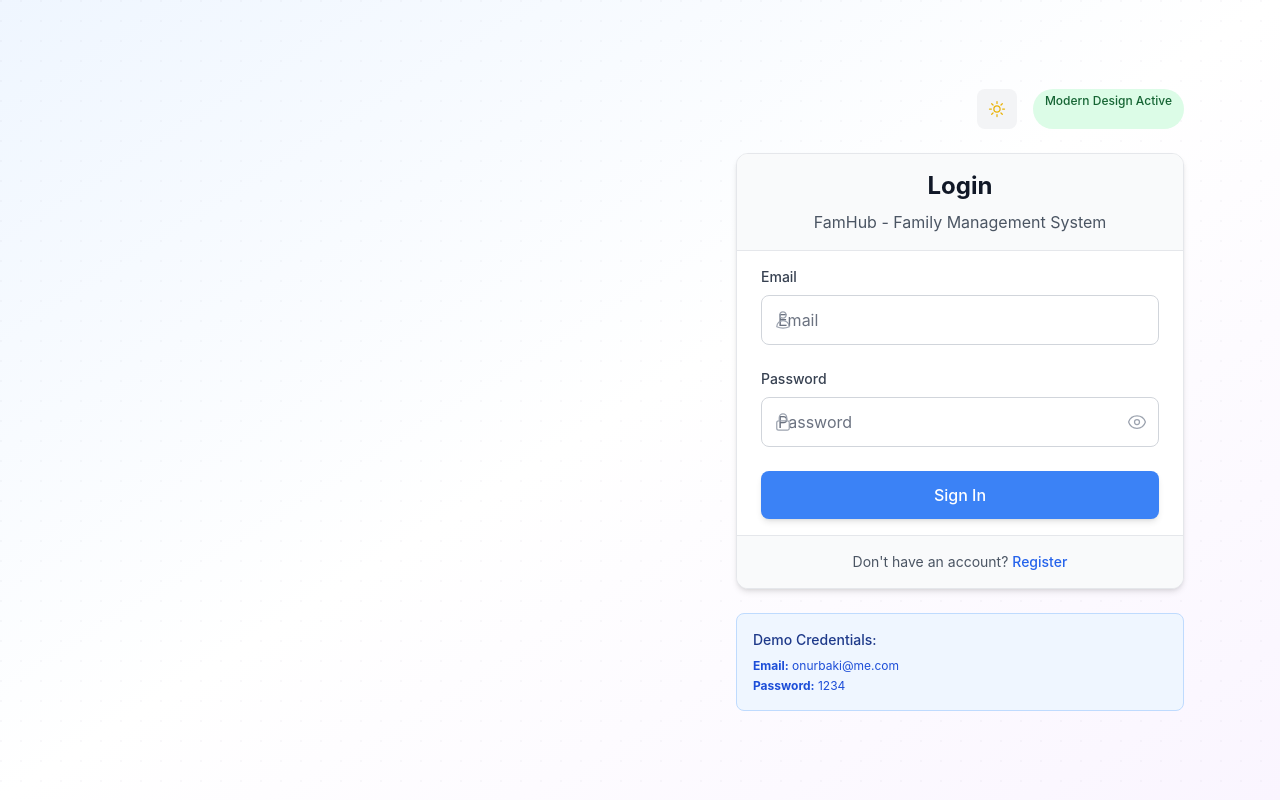
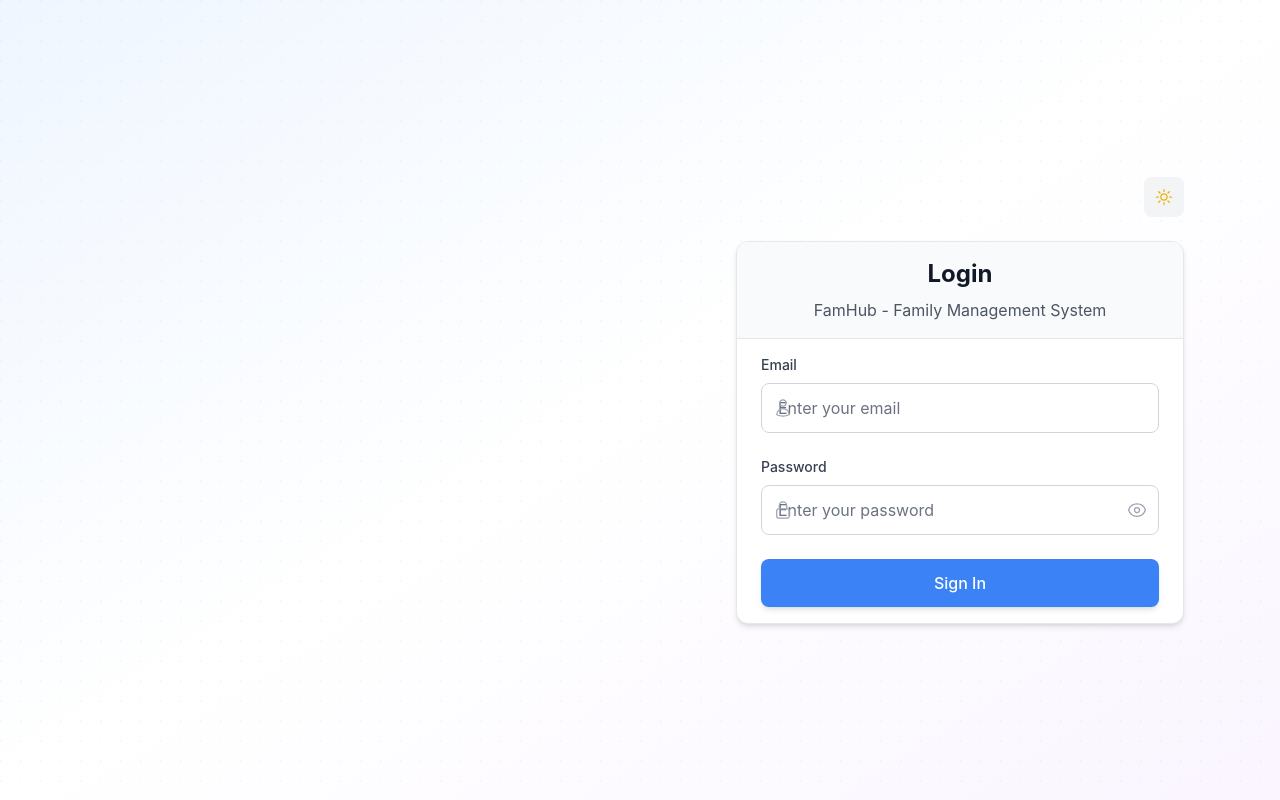
Before and after one commit to cOsMiCTr/famhub-family-management, a React (Vite) app in the folder client/: page /login in a window 1280 px wide. Built offline with nearby package versions, Linux system fonts and the light colour scheme.

Commit message:
Clean up login page: remove register link, fix placeholders, remove badge and demo credentials

```diff
--- a/client/src/pages/LoginPage.tsx
+++ b/client/src/pages/LoginPage.tsx
@@ -1,5 +1,5 @@
 import React, { useState } from 'react';
-import { Link, useNavigate } from 'react-router-dom';
+import { useNavigate } from 'react-router-dom';
 import { useTranslation } from 'react-i18next';
 import { useAuth } from '../contexts/AuthContext';
 import { useTheme } from '../contexts/ThemeContext';
@@ -42,8 +42,6 @@
     });
   };
 
-  console.log('LoginPage rendering with theme:', isDark);
-  console.log('LoginPage formData:', formData);
 
   return (
     <div className={`min-h-screen ${isDark ? 'dark bg-gray-900' : 'bg-gray-50'}`}>
@@ -71,27 +69,6 @@
               </div>
             </div>
 
-            <div className="space-y-6">
-              <div className="flex items-center space-x-4 p-4 bg-white dark:bg-gray-800 rounded-xl shadow-lg hover-lift">
-                <div className="h-12 w-12 bg-gradient-to-r from-green-400 to-blue-500 rounded-lg flex items-center justify-center">
-                  <UserIcon className="h-6 w-6 text-white" />
-                </div>
-                <div>
-                  <h3 className="font-semibold text-gray-900 dark:text-white">Multi-Household Support</h3>
-                  <p className="text-sm text-gray-600 dark:text-gray-300">Manage multiple families with ease</p>
-                </div>
-              </div>
-
-              <div className="flex items-center space-x-4 p-4 bg-white dark:bg-gray-800 rounded-xl shadow-lg hover-lift">
-                <div className="h-12 w-12 bg-gradient-to-r from-purple-400 to-pink-500 rounded-lg flex items-center justify-center">
-                  <LockClosedIcon className="h-6 w-6 text-white" />
-                </div>
-                <div>
-                  <h3 className="font-semibold text-gray-900 dark:text-white">Secure & Private</h3>
-                  <p className="text-sm text-gray-600 dark:text-gray-300">Your family data is protected</p>
-                </div>
-              </div>
-            </div>
           </div>
         </div>
 
@@ -112,9 +89,6 @@
               {/* Theme toggle */}
               <div className="flex justify-end mb-6">
                 <ThemeToggle />
-                <div className="ml-4 px-3 py-1 bg-green-100 dark:bg-green-900 text-green-800 dark:text-green-200 rounded-full text-xs font-medium">
-                  Modern Design Active
-                </div>
               </div>
 
               {/* Login form */}
@@ -151,7 +125,7 @@
                           autoComplete="email"
                           required
                           className="form-input pl-10"
-                          placeholder={t('auth.email')}
+                          placeholder="Enter your email"
                           value={formData.email}
                           onChange={handleChange}
                         />
@@ -173,7 +147,7 @@
                           autoComplete="current-password"
                           required
                           className="form-input pl-10 pr-10"
-                          placeholder={t('auth.password')}
+                          placeholder="Enter your password"
                           value={formData.password}
                           onChange={handleChange}
                         />
@@ -205,27 +179,8 @@
                   </form>
                 </div>
 
-                <div className="card-footer">
-                  <p className="text-center text-sm text-gray-600 dark:text-gray-300">
-                    Don't have an account?{' '}
-                    <Link
-                      to="/register"
-                      className="font-medium text-blue-600 dark:text-blue-400 hover:text-blue-500 dark:hover:text-blue-300 transition-colors"
-                    >
-                      {t('auth.register')}
-                    </Link>
-                  </p>
-                </div>
               </div>
 
-              {/* Demo credentials */}
-              <div className="mt-6 p-4 bg-blue-50 dark:bg-blue-900/20 border border-blue-200 dark:border-blue-800 rounded-lg">
-                <h3 className="text-sm font-medium text-blue-900 dark:text-blue-100 mb-2">Demo Credentials:</h3>
-                <div className="text-xs text-blue-700 dark:text-blue-300 space-y-1">
-                  <p><strong>Email:</strong> onurbaki@me.com</p>
-                  <p><strong>Password:</strong> 1234</p>
-                </div>
-              </div>
             </div>
           </div>
         </div>
```
